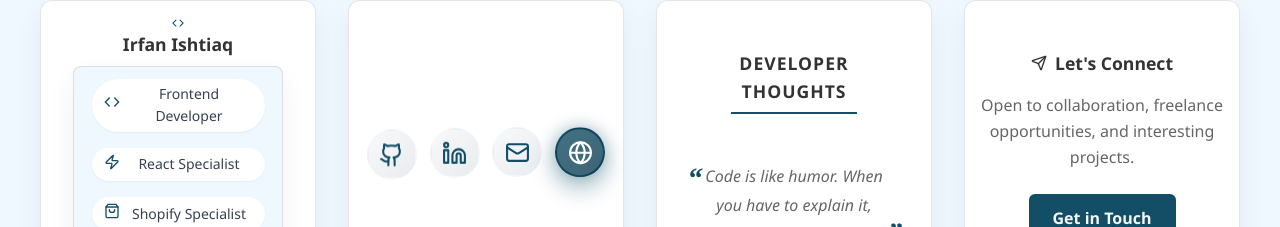
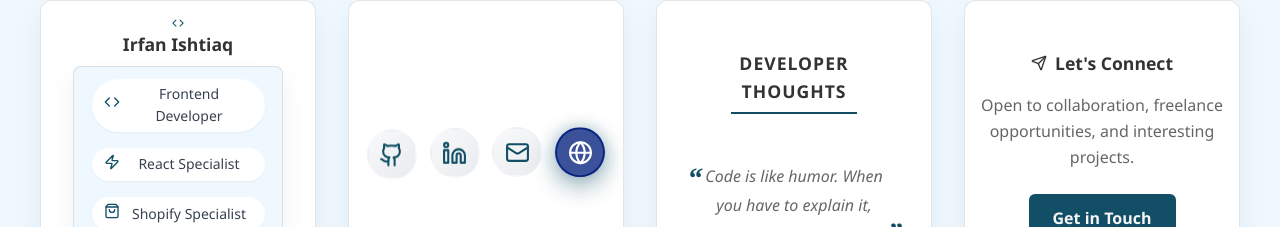
Before and after one commit to irfan3434/irfanishtiaq.dev, a React (Create React App) app: page /contact in a window 1280 px wide. In both pictures the pointer is over the link "Portfolio". Shown: the part 983-1210 px from the top of the page. Built offline with nearby package versions, Linux system fonts and the light colour scheme.

Commit message:
amendments in layout

```diff
--- a/src/components/Footer.css
+++ b/src/components/Footer.css
@@ -308,7 +308,7 @@
 }
 
 .footer-social li:nth-child(4) .footer-social-link:hover {
-  background: linear-gradient(135deg, #124e66 0%, #0f3d52 100%);
+  background: linear-gradient(135deg, #0a2681 0%, #0a2681 100%);
   color: white;
   transform: translateY(-8px) scale(1.1);
   box-shadow: 0 10px 25px rgba(18, 78, 102, 0.3);
```
